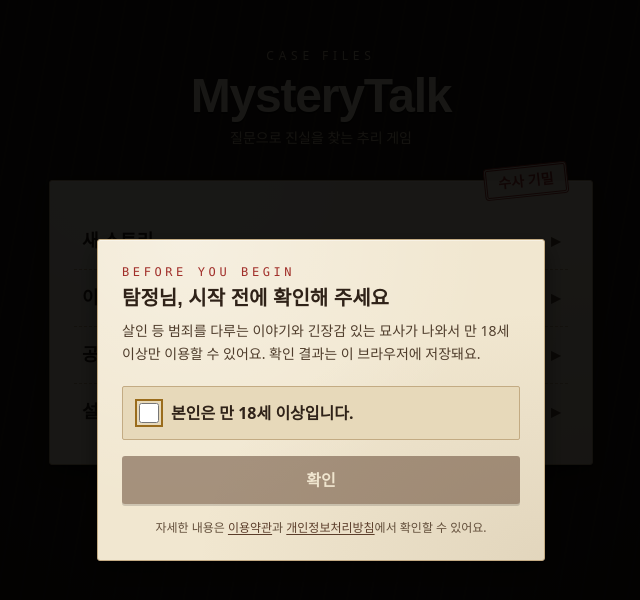
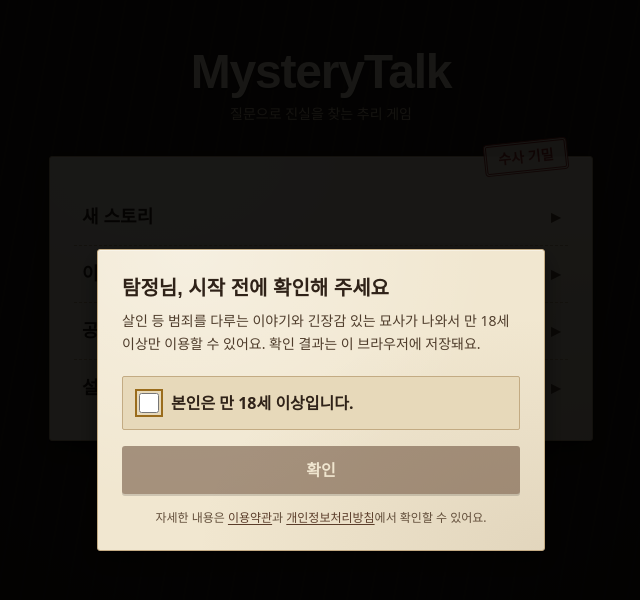
Before and after one commit to 0JustDoIT1/MysteryTalk, a Next.js app in the folder frontend/: page / in a window 1280 px wide. Shown: the top 600 px of the page, without its empty margins (319-959 px from the left). Built offline with nearby package versions, Linux system fonts and the light colour scheme; no server answers.

Commit message:
fix: 장식용 영어 문구 삭제

```diff
--- a/frontend/src/app/(game)/page.tsx
+++ b/frontend/src/app/(game)/page.tsx
@@ -9,9 +9,6 @@ export default function Home() {
   return (
     <main className="mx-auto flex w-full max-w-xl flex-col gap-8 px-4 py-12">
       <header className="flex flex-col items-center gap-2 text-center">
-        <p aria-hidden="true" className="text-xs tracking-[0.4em] text-cream-2">
-          {t.app.eyebrow}
-        </p>
         <h1 className="text-5xl font-bold tracking-tight text-cream drop-shadow-[0_2px_0_rgb(0_0_0/0.5)]">
           {t.app.title}
         </h1>
--- a/frontend/src/components/account/AgeGate.tsx
+++ b/frontend/src/components/account/AgeGate.tsx
@@ -36,10 +36,7 @@ export function AgeGate({ children }: { children: ReactNode }) {
         onCancel={(e) => e.preventDefault()}
         className="paper m-auto w-[min(28rem,92vw)] p-6 backdrop:cursor-not-allowed backdrop:bg-black/90"
       >
-        <p aria-hidden="true" className="font-mono text-xs tracking-[0.3em] text-stamp">
-          {t.age.eyebrow}
-        </p>
-        <h2 id="age-heading" className="mt-1 text-xl font-bold text-ink">
+        <h2 id="age-heading" className="text-xl font-bold text-ink">
           {t.age.title}
         </h2>
         <p id="age-body" className="mt-2 text-sm leading-relaxed text-ink-2">
--- a/frontend/src/i18n/ko.ts
+++ b/frontend/src/i18n/ko.ts
@@ -8,11 +8,9 @@ export const ko = {
   app: {
     title: 'MysteryTalk',
     tagline: '질문으로 진실을 찾는 추리 게임',
-    eyebrow: 'CASE FILES',
     stamp: '수사 기밀',
   },
   age: {
-    eyebrow: 'BEFORE YOU BEGIN',
     title: '탐정님, 시작 전에 확인해 주세요',
     body: '살인 등 범죄를 다루는 이야기와 긴장감 있는 묘사가 나와서 만 18세 이상만 이용할 수 있어요. 확인 결과는 이 브라우저에 저장돼요.',
     check: '본인은 만 18세 이상입니다.',
```
